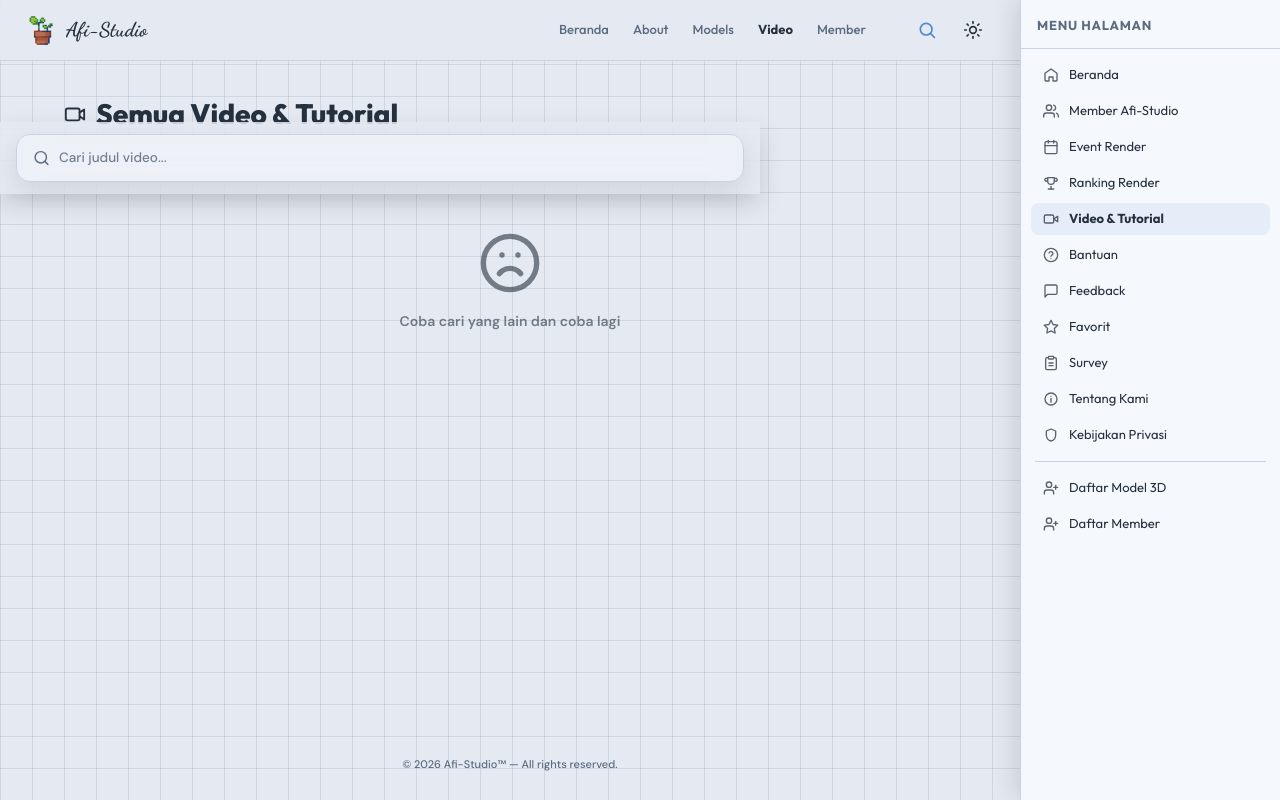
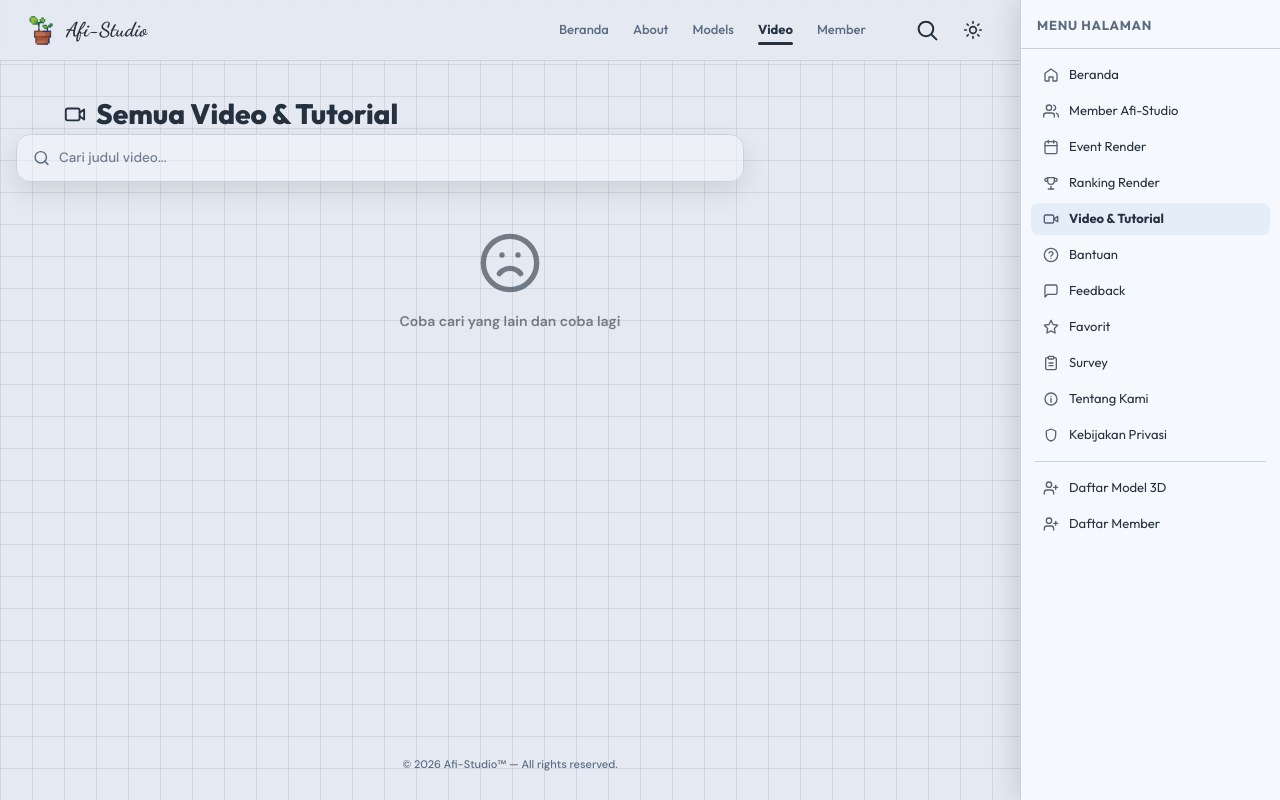
Before and after one commit to alisastro103-cmd/Afi-Studio, a website: page tutorial/index.html in a window 1280 px wide. Both pictures are taken after a click on the button 927 px from the left and 30 px from the top of the page. Drawn offline with Linux system fonts and the light colour scheme; no server answers.

Commit message:
git push via termux

```diff
--- a/css/filter-board.css
+++ b/css/filter-board.css
@@ -42,7 +42,13 @@
      Board selalu position:fixed (baik lagi tertutup maupun terbuka) —
      ini yang bikin dia bisa dianimasikan pas muncul/tutup (transition
      opacity + transform), sekaligus tetap TIDAK memakan tempat di
-     layout <main> karena fixed selalu di luar alur dokumen normal. */
+     layout <main> karena fixed selalu di luar alur dokumen normal.
+
+     PENTING: wrapper ".filter-board" ini SENGAJA TIDAK dikasih
+     background/blur/shadow sendiri — dia cuma kontainer transparan buat
+     posisi & animasi muncul/tutup. Efek kaca buram yang sesungguhnya ada
+     di ".filter-board-panel" di bawah (itu kolom pencarian + tombol
+     dropdown-nya yang beneran kelihatan sebagai kartu kaca melayang). */
   display: block;
   position: fixed;
   top: var(--nav-h, 64px);
@@ -52,14 +58,7 @@
   max-width: 1152px; /* selaras dengan lebar kolom konten (main.max-w-6xl) */
   margin: 0 auto;
   padding: 12px 16px;
-  /* Kaca buram transparan, SAMA PERSIS seperti navbar (.nav-bar di
-     index.html/tutorial/index.html dst): warna latar campur transparan +
-     blur, jadi background di belakangnya (banner, konten) ikut kelihatan
-     buram tembus, bukan lagi solid nutup penuh seperti sebelumnya. */
-  background: color-mix(in srgb, var(--bg) 85%, transparent);
-  backdrop-filter: blur(12px);
-  -webkit-backdrop-filter: blur(12px);
-  box-shadow: 0 10px 24px rgba(0, 0, 0, 0.14);
+  background: transparent;
   /* Tersembunyi & tidak bisa diklik selagi tertutup, tapi tetap di DOM
      supaya transition-nya jalan mulus (bukan lompat display:none<->block
      yang tidak bisa dianimasikan). */
@@ -83,7 +82,10 @@
   }
 }
 
-/* Tombol kaca pembesar di navbar (buka/tutup filter-board) */
+/* Tombol kaca pembesar di navbar (buka/tutup filter-board). Sengaja TIDAK
+   ganti warna (tetap warna teks biasa, var(--text)) waktu aktif — cukup
+   membesar sedikit (scale) sebagai penanda "lagi aktif", lalu balik ke
+   ukuran normal begitu ditutup lagi. */
 .search-toggle-btn {
   display: flex;
   align-items: center;
@@ -93,9 +95,11 @@
   background: none;
   border: none;
   cursor: pointer;
+  transform: scale(1);
+  transition: transform 0.2s cubic-bezier(0.34, 1.56, 0.64, 1);
 }
 .search-toggle-btn:hover { opacity: 0.75; }
-.search-toggle-btn.active { color: var(--accent); }
+.search-toggle-btn.active { color: var(--text); transform: scale(1.25); }
 
 .filter-board-panel {
   display: flex;
--- /dev/null
+++ b/css/nav-links.css
@@ -0,0 +1,71 @@
+/* =========================================================================
+   Afi Studio — Menu Navigasi Utama Navbar (.nav-links / .nav-link)
+   -------------------------------------------------------------------------
+   Baris menu "Beranda, About, Models, Video, Member" di navbar atas
+   (desktop). Dipakai di index.html, about, Models, tutorial (Video), dan
+   member-Afi-Studio — SATU file shared ini supaya tampilan & animasinya
+   pasti sama persis di semua halaman.
+
+   Garis bawah tebal (underline indicator):
+   - Halaman yang lagi aktif (class "active") -> garis bawah selalu tampil.
+   - Halaman lain -> garis bawah muncul dengan animasi slide-in dari
+     tengah pas kursor hover, lalu slide-out pas kursor pergi.
+   ========================================================================= */
+
+.nav-links { display: none; align-items: center; gap: 4px; margin-right: 20px; }
+
+.nav-link {
+  position: relative;
+  display: flex;
+  align-items: center;
+  padding: 6px 10px;
+  border-radius: 6px;
+  color: var(--text-sub);
+  text-decoration: none;
+  font-size: 13px;
+  font-weight: 500;
+  font-family: 'Outfit', sans-serif;
+  white-space: nowrap;
+  transition: color 0.15s ease, background 0.15s ease;
+}
+.nav-link:hover { color: var(--text); background: color-mix(in srgb, var(--accent) 10%, transparent); }
+.nav-link.active { color: var(--text); font-weight: 700; }
+
+/* Garis bawah tebal sebagai indikator halaman aktif / hover, ditaruh
+   nempel di bagian bawah tiap link (bukan di bawah keseluruhan navbar),
+   lebar mengikuti lebar teks link itu sendiri. */
+.nav-link::after {
+  content: '';
+  position: absolute;
+  left: 10px;
+  right: 10px;
+  bottom: 1px;
+  height: 2.5px;
+  border-radius: 2px;
+  background: var(--accent);
+  transform: scaleX(0);
+  transform-origin: center;
+  opacity: 0;
+  transition: transform 0.25s cubic-bezier(0.4, 0, 0.2, 1), opacity 0.25s ease;
+}
+/* Hover: garis muncul melebar dari tengah ke kiri-kanan (halaman yang
+   BUKAN sedang aktif saja -- biar tidak "berkedip" pas hover di halaman
+   yang memang lagi aktif). */
+.nav-link:not(.active):hover::after {
+  transform: scaleX(1);
+  opacity: 0.55;
+}
+/* Halaman aktif: garis selalu tampil penuh, warna teks & aksen lebih tegas. */
+.nav-link.active::after {
+  transform: scaleX(1);
+  opacity: 1;
+  background: var(--text);
+}
+
+.nav-link-wide { display: none; }
+@media (min-width: 1024px) {
+  .nav-links { display: flex; }
+}
+@media (min-width: 1280px) {
+  .nav-link-wide { display: flex; }
+}
--- a/tutorial/index.html
+++ b/tutorial/index.html
@@ -83,18 +83,9 @@
         .nav-bar { position: sticky; top: 0; z-index: 40; background: color-mix(in srgb, var(--bg) 85%, transparent); backdrop-filter: blur(12px); border-bottom: 1px solid var(--border); }
 
         .nav-brand { margin-left: 6px; }
-        .nav-links { display: none; align-items: center; gap: 4px; margin-right: 20px; }
-        .nav-link {
-          display: flex; align-items: center; padding: 6px 10px; border-radius: 6px;
-          color: var(--text-sub); text-decoration: none; font-size: 13px; font-weight: 500;
-          font-family: 'Outfit', sans-serif; white-space: nowrap;
-          transition: color 0.15s ease, background 0.15s ease;
-        }
-        .nav-link:hover { color: var(--text); background: color-mix(in srgb, var(--accent) 10%, transparent); }
-        .nav-link.active { color: var(--text); font-weight: 700; }
-        .nav-link-wide { display: none; }
-        @media (min-width: 1024px) { .nav-links { display: flex; } }
-        @media (min-width: 1280px) { .nav-link-wide { display: flex; } }
+        /* .nav-links / .nav-link sekarang ada di /css/nav-links.css (shared,
+           termasuk animasi garis bawah aktif/hover), supaya sama persis di
+           semua halaman. */
 
         .no-scrollbar::-webkit-scrollbar { display: none; }
         .no-scrollbar { -ms-overflow-style: none; scrollbar-width: none; }
@@ -348,6 +339,7 @@
     <link rel="stylesheet" href="/css/skeleton-shimmer.css">
     <link rel="stylesheet" href="/css/filter-board.css">
     <link rel="stylesheet" href="/css/category-header.css">
+    <link rel="stylesheet" href="/css/nav-links.css">
 </head>
 
 <body class="h-full">
```
Also changed, not shown: Models/index.html (+4 -12 lines), about/index.html (+4 -12 lines), index.html (+4 -23 lines), member-Afi-Studio/index.html (+4 -12 lines).
